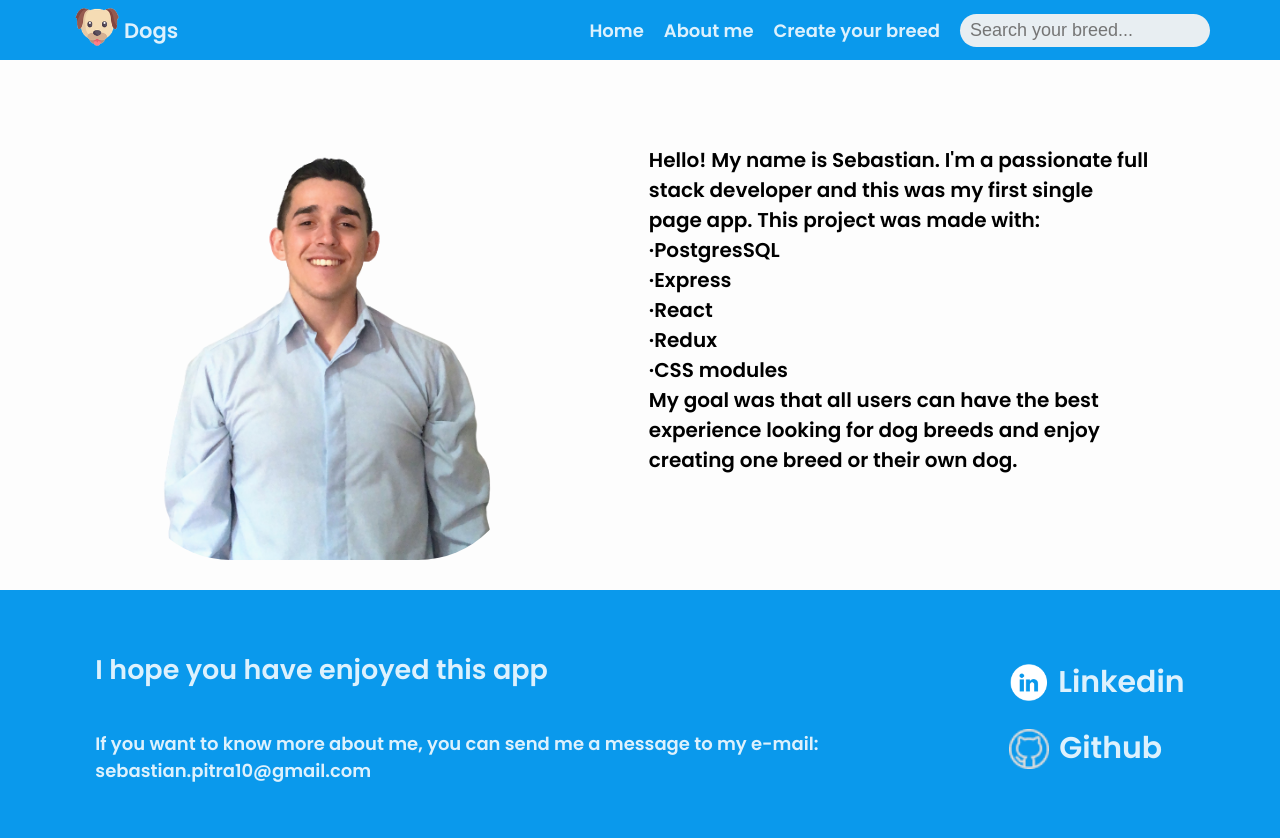
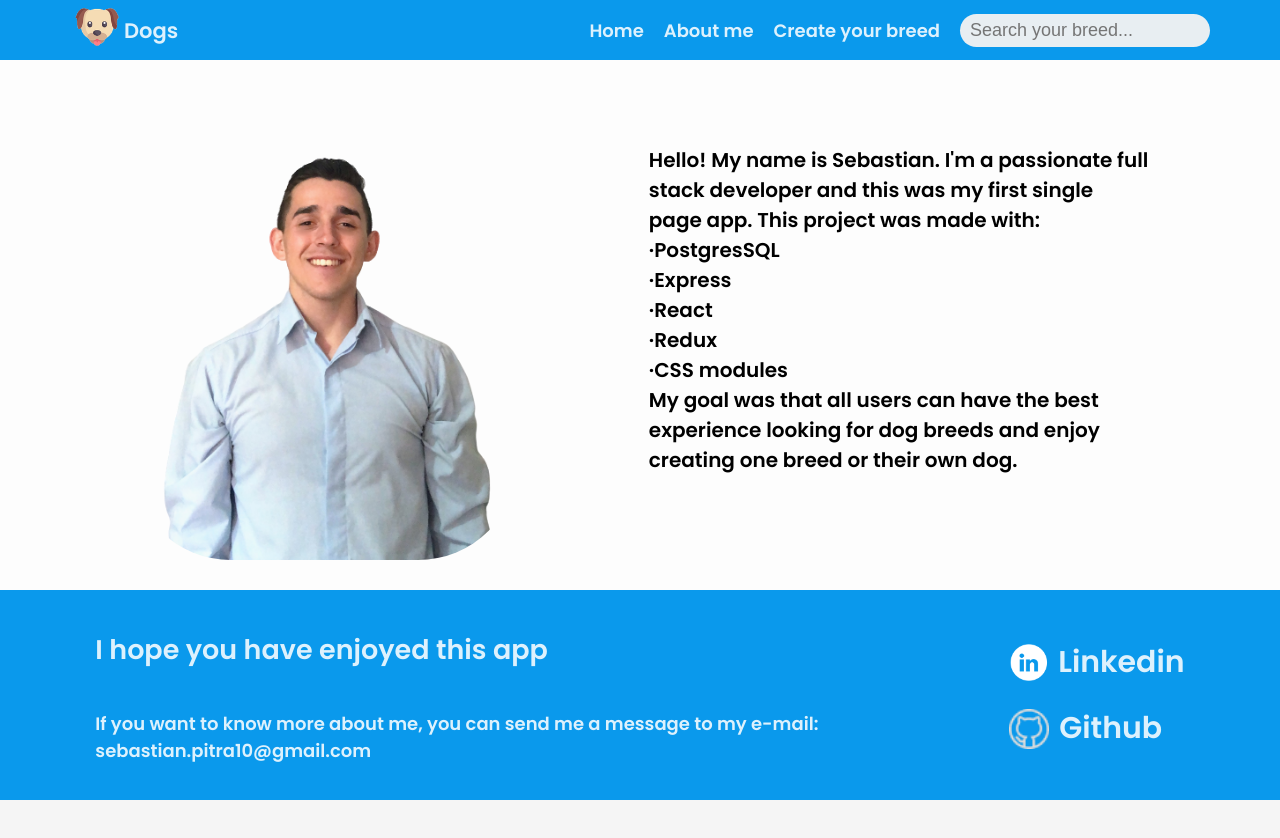
Before and after one commit to seba-pitra/PI-DOGS, a React (Create React App) app in the folder client/: page /about in a window 1280 px wide. After the commit the page ends 800 px from the top, so only its background shows below. Built offline with nearby package versions, Linux system fonts and the light colour scheme; no server answers.

Commit message:
fix(styles/about): fix display of about

```diff
--- a/client/src/stylesheets/About.module.css
+++ b/client/src/stylesheets/About.module.css
@@ -13,6 +13,10 @@
 .about {
   background-color: #fdfdfd;
   overflow: hidden;
+  height: 100vh;
+  display: flex;
+  flex-direction: column;
+  justify-content: space-between;
 }
 
 .about-container {
```
